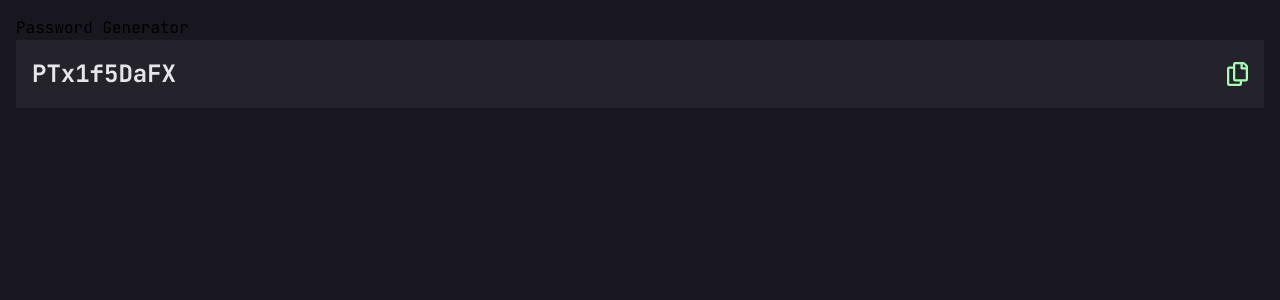
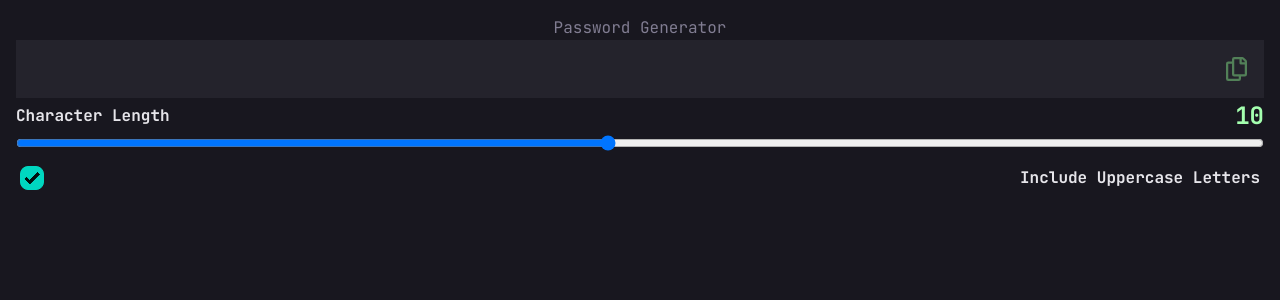
Before and after one commit to jasper2virtual/fem-repo-password-generator-app, a Vue app: page / in a window 1280 px wide. Shown: the top 300 px of the page. Built offline with nearby package versions, Linux system fonts and the light colour scheme.

Commit message:
go to hell

```diff
--- a/package.json
+++ b/package.json
@@ -14,7 +14,9 @@
   "devDependencies": {
     "@vitejs/plugin-vue": "^5.1.4",
     "autoprefixer": "^10.4.20",
+    "check-password-strength": "^2.0.10",
     "daisyui": "^4.12.14",
+    "generate-password": "^1.7.1",
     "postcss": "^8.4.49",
     "sass": "^1.80.6",
     "tailwindcss": "^3.4.14",
--- a/src/components/PasswordGenerator.vue
+++ b/src/components/PasswordGenerator.vue
@@ -1,13 +1,29 @@
 <template>
     <div class="flex flex-col">
-        <div>Password Generator</div>
+        <div class=" text-app-grey text-center">Password Generator</div>
         <div>
             <!-- result -->
-            <div class=" text-app-heading-m text-app-almostWhite flex items-center bg-app-darkGrey p-4">
-                <span>PTx1f5DaFX</span><img src="/src/assets/images/icon-copy.svg" alt="copy" class="ml-auto" />
+            <Result :password />
+
+            <div>
+                <!-- input -->
+                <Input />
             </div>
-
-            <div></div>
         </div>
     </div>
 </template>
+<script>
+import Result from './_PasswordGenerator/Result.vue'
+import Input from './_PasswordGenerator/Input.vue'
+export default{
+    components: {
+        Result,
+        Input
+    },
+    data() {
+        return {
+            password: null
+        }
+    },
+}
+</script>
--- /dev/null
+++ b/src/components/_PasswordGenerator/Input.vue
@@ -0,0 +1,24 @@
+<template>
+    <div class="flex items-center justify-between">
+        <div class=" font-bold text-app-almostWhite">Character Length</div>
+        <div class=" text-app-heading-m text-app-nenoGreen">{{ length }}</div>
+    </div>
+    <input type="range" min="1" max="20" v-model="length" class="w-full" step="1" />
+
+    <label class="daisy-label cursor-pointer">
+        <input type="checkbox" checked="checked" class="daisy-checkbox daisy-checkbox-accent" />
+        <span class=" text-app-almostWhite font-bold">Include Uppercase Letters</span>
+
+    </label>
+
+
+</template>
+<script>
+export default {
+    data() {
+        return {
+            length: 10
+        }
+    }
+}
+</script>
--- /dev/null
+++ b/src/components/_PasswordGenerator/Result.vue
@@ -0,0 +1,36 @@
+<template>
+    <div class=" text-app-heading-m text-app-almostWhite flex items-center bg-app-darkGrey p-4">
+        <span class="mr-auto">{{ password }}</span>
+        <span v-if="copied" class=" text-app-body-m text-app-nenoGreen">COPIED</span>
+        <button :class="[' daisy-btn-ghost ml-2',!password && ' brightness-50 cursor-not-allowed',password && 'hover:brightness-200']"
+        :disabled="!password" @click="copyPassword" >
+        <img src="/src/assets/images/icon-copy.svg" alt="copy" />
+        </button>
+    </div>
+</template>
+<script>
+export default {
+    props: {
+        password: {
+            type: String,
+            default:null
+        }
+    },
+    methods: {
+        copyPassword() {
+            navigator.clipboard.writeText(this.password)
+            this.copied = true
+        }
+    },
+    data() {
+        return {
+            copied: false
+        }
+    },
+    watch: {
+        password(newVal) {
+            this.copied = false
+        }
+    }
+}
+</script>
--- a/tailwind.config.js
+++ b/tailwind.config.js
@@ -1,4 +1,6 @@
 /** @type {import('tailwindcss').Config} */
+import daisyui from 'daisyui'
+console.log(daisyui)
 export default {
   content: [
 './index.html','./src/**/*.{vue,js,ts,jsx,tsx}'
@@ -28,5 +30,9 @@ export default {
       }
     },
   },
-  plugins: [],
+  plugins: [daisyui],
+  daisyui:{
+    prefix:'daisy-',
+    themes: false,
+  }
 }
```
Also changed, not shown: 1 other file (tests, documents, lock files or other folders).
